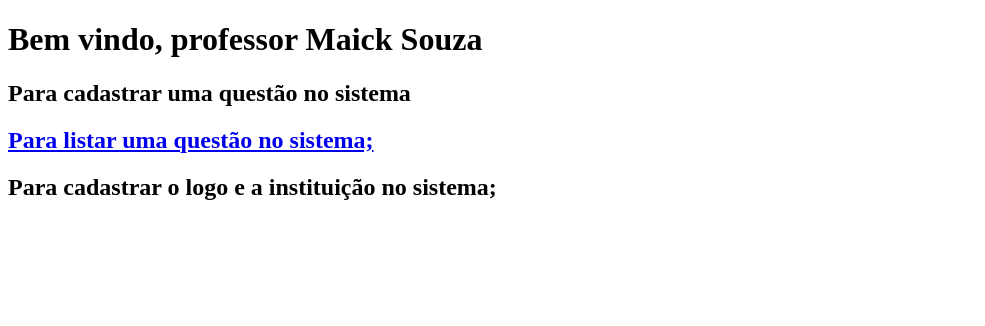
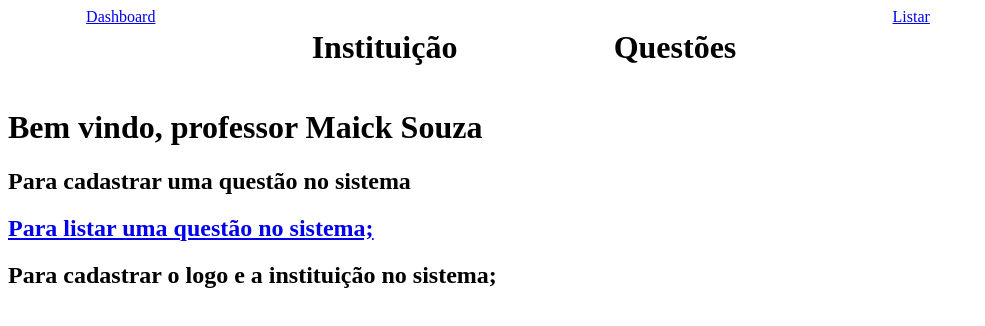
Before and after one commit to NearMaick/questGen2.0, a React (Create React App) app: page / in a window 1280 px wide. Shown: the top 326 px of the page, without its empty margins (0-985 px from the left). Built offline with nearby package versions, Linux system fonts and the light colour scheme.

Commit message:
chore(web): listing

```diff
--- a/src/Routes.tsx
+++ b/src/Routes.tsx
@@ -3,12 +3,14 @@ import { BrowserRouter, Route } from 'react-router-dom';
 
 import Dashboard from './pages/Dashboard';
 import QuestionFind from './pages/QuestionFind';
+import QuestionList from './pages/QuestionList';
 
 const Routes: React.FC = () => {
   return (
     <BrowserRouter>
       <Route path="/" exact component={Dashboard} />
-      <Route path="/question-find" exact component={QuestionFind} />
+      <Route path="/question-find" component={QuestionFind} />
+      <Route path="/question-list/:id" component={QuestionList} />
     </BrowserRouter>
   );
 };
--- a/src/components/Input/index.tsx
+++ b/src/components/Input/index.tsx
@@ -10,7 +10,7 @@ interface InputProps extends InputHTMLAttributes<HTMLInputElement> {
 
 const Input: React.FC<InputProps> = ({ name, ...rest }) => {
   const inputRef = useRef<HTMLInputElement>(null);
-  const { fieldName, defaultValue, error, registerField } = useField(name);
+  const { fieldName, defaultValue, registerField } = useField(name);
 
   useEffect(() => {
     registerField({
--- /dev/null
+++ b/src/components/Menu/index.tsx
@@ -0,0 +1,17 @@
+import React from 'react';
+import { Link } from 'react-router-dom';
+
+import { Container } from './styles';
+
+const Menu: React.FC = () => {
+  return (
+    <Container>
+      <Link to="/">Dashboard</Link>
+      <h1>Instituição</h1>
+      <h1>Questões</h1>
+      <Link to="/question-find">Listar</Link>
+    </Container>
+  );
+};
+
+export default Menu;
--- /dev/null
+++ b/src/components/Menu/styles.ts
@@ -0,0 +1,10 @@
+import styled from 'styled-components';
+
+export const Container = styled.div`
+  width: 1000px;
+
+  display: flex;
+  flex-direction: row;
+
+  justify-content: space-around;
+`;
--- a/src/pages/Dashboard/index.tsx
+++ b/src/pages/Dashboard/index.tsx
@@ -3,6 +3,7 @@ import React from 'react';
 
 import { Link } from 'react-router-dom';
 import { Container } from './styles';
+import Menu from '../../components/Menu';
 
 interface Question {
   id: string;
@@ -13,6 +14,7 @@ interface Question {
 const Dashboard: React.FC = () => {
   return (
     <Container>
+      <Menu />
       <h1>Bem vindo, professor Maick Souza</h1>
       <h2>Para cadastrar uma questão no sistema</h2>
       <h2>
--- a/src/pages/QuestionFind/index.tsx
+++ b/src/pages/QuestionFind/index.tsx
@@ -1,27 +1,35 @@
 import React, { useRef, useCallback } from 'react';
 import { FormHandles } from '@unform/core';
 import { Form } from '@unform/web';
+import { useHistory } from 'react-router-dom';
 import { Container, SearchFormContainer, SearchIdContainer } from './styles';
 import Input from '../../components/Input';
 import Button from '../../components/Button';
+import Menu from '../../components/Menu';
 
 interface QuestionFormData {
   question: string;
+  listQuestionId: string;
 }
 
 const QuestionFind: React.FC = () => {
   const formRef = useRef<FormHandles>(null);
+  const history = useHistory();
 
   const handleSearchSubmit = useCallback((data: QuestionFormData) => {
     console.log(data);
   }, []);
 
-  const handleSearchIdSubmit = useCallback((data: QuestionFormData) => {
-    console.log(data);
-  }, []);
+  const handleSearchIdSubmit = useCallback(
+    (data: QuestionFormData) => {
+      history.push(`question-list/${data.listQuestionId}`);
+    },
+    [history],
+  );
 
   return (
     <Container>
+      <Menu />
       <h2>Pesquisar por</h2>
       <SearchFormContainer>
         <Form ref={formRef} onSubmit={handleSearchSubmit}>
--- /dev/null
+++ b/src/pages/QuestionList/index.tsx
@@ -0,0 +1,33 @@
+import React from 'react';
+import { useParams } from 'react-router-dom';
+import api from '../../services/api';
+
+import { Container } from './styles';
+import Menu from '../../components/Menu';
+
+interface Question {
+  course_id: number;
+  id: number;
+  level: number;
+  question: string;
+  subject_id: number;
+}
+
+const QuestionList: React.FC = () => {
+  // const [result, setResult] = useState([]);
+
+  const { id } = useParams();
+
+  return (
+    <Container>
+      <Menu />
+      {/* {result.map((essayQuestion, index) => (
+        <li key={index}>
+          <h2>{essayQuestion}</h2>
+        </li>
+      ))} */}
+    </Container>
+  );
+};
+
+export default QuestionList;
--- /dev/null
+++ b/src/pages/QuestionList/styles.ts
@@ -0,0 +1,3 @@
+import styled from 'styled-components';
+
+export const Container = styled.div``;
```
Also changed, not shown: server.json (+14 -5 lines).
